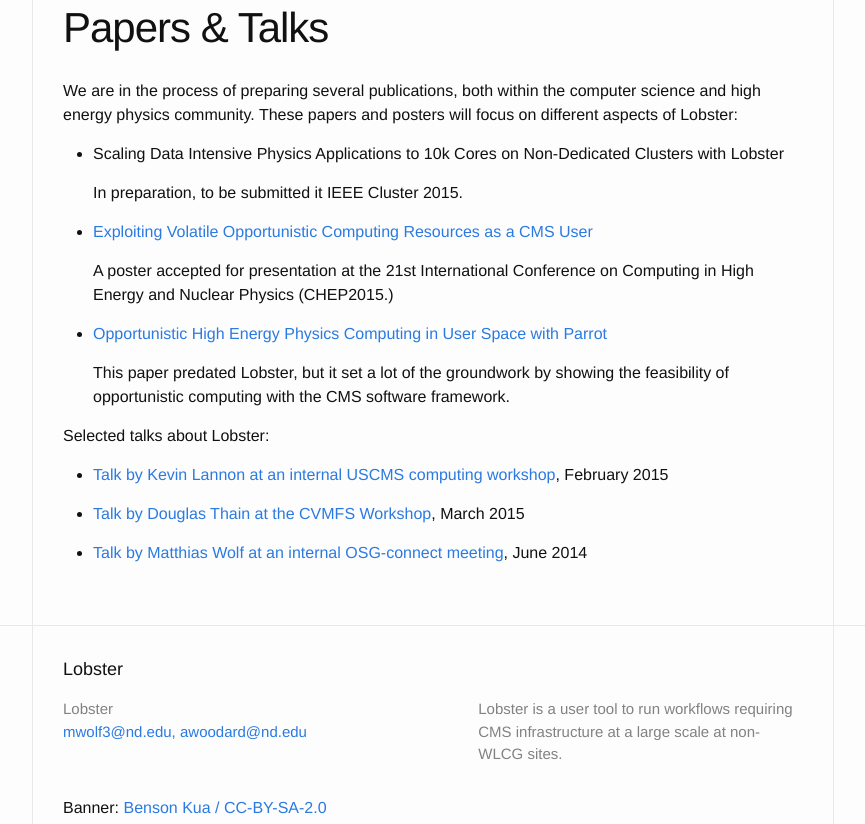
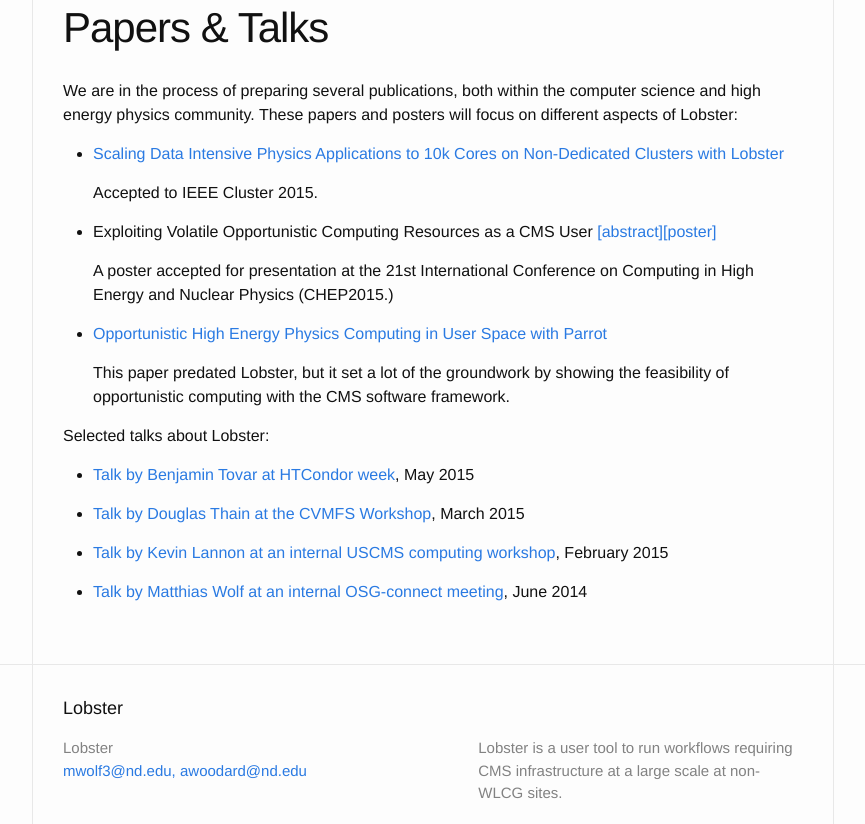
Before and after one commit to NDCMS/lobster, a Jekyll site: the page built from papers.md, in a window 1280 px wide and 900 px high, scrolled down 610 px, cut to the strip 76-900 px from the top of the window. Shown: the whole strip, without its empty margins (207-1072 px from the left). Built offline with Jekyll 4.4.1, drawn with Linux system fonts in a browser that asks for light colours.

Commit message:
Adding IEEE paper, PDF of CHEP poster, and HTCondor week talk by Ben.
Also, updating link formats (the previous links were broken.)

```diff
--- a/papers.md
+++ b/papers.md
@@ -7,13 +7,13 @@ We are in the process of preparing several publications, both within the
 computer science and high energy physics community.  These papers and
 posters will focus on different aspects of Lobster:
 
-* Scaling Data Intensive Physics Applications to 10k Cores on Non-Dedicated
-  Clusters with Lobster
+* [Scaling Data Intensive Physics Applications to 10k Cores on Non-Dedicated
+  Clusters with Lobster][IEEE2015]
 
-  In preparation, to be submitted it IEEE Cluster 2015.
+  Accepted to IEEE Cluster 2015.
 
-* [Exploiting Volatile Opportunistic Computing Resources as a CMS
-  User][chep]
+* Exploiting Volatile Opportunistic Computing Resources as a CMS
+  User [[abstract]][chep][[poster]][poster]
 
   A poster accepted for presentation at the 21st International Conference
   on Computing in High Energy and Nuclear Physics (CHEP2015.)
@@ -26,19 +26,24 @@ posters will focus on different aspects of Lobster:
   computing with the CMS software framework.
 
 [chep]: https://indico.cern.ch/event/304944/call-for-abstracts/124/
-[crab]: {{ site.url }}/assets/FinalCameraReady.pdf
+[crab]: assets/FinalCameraReady.pdf
+[poster]: assets/CHEP2015LobsterPoster.pdf
+[IEEE2015]: assets/IEEECluster2015.pdf
 
 Selected talks about Lobster:
+
+* [Talk by Benjamin Tovar at HTCondor week][htcw], May 2015
+
+* [Talk by Douglas Thain at the CVMFS Workshop][cvmfs],
+  March 2015
 
 * [Talk by Kevin Lannon at an internal USCMS computing workshop][calt],
   February 2015
 
-* [Talk by Douglas Thain at the CVMFS Workshop][cvmfs],
-  March 2015
-
 * [Talk by Matthias Wolf at an internal OSG-connect meeting][osgc],
   June 2014
 
-[calt]: {{ site.url }}/assets/USCMS_CalTechUpgrade_Lobster_2015-03-01.pdf
-[osgc]: {{ site.url }}/assets/CMSConnect_2014-06-02_lobster.pdf
-[cvmfs]: {{ site.url }}/assets/lobster-cvmfs.pdf
+[calt]: assets/USCMS_CalTechUpgrade_Lobster_2015-03-01.pdf
+[osgc]: assets/CMSConnect_2014-06-02_lobster.pdf
+[cvmfs]: assets/lobster-cvmfs.pdf
+[htcw]: assets/TovarB-lobster.pdf
```
Also changed, not shown: 3 other files.
